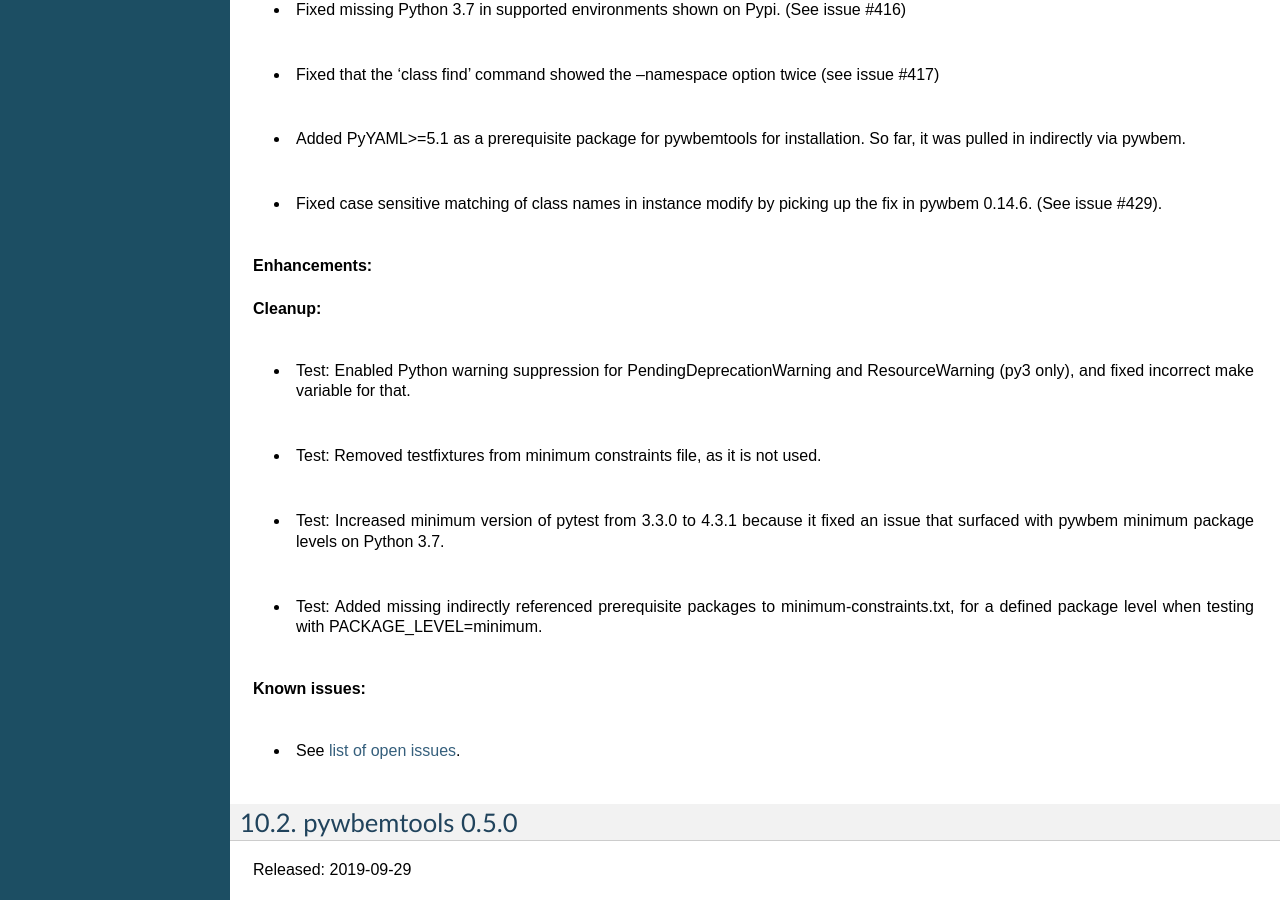
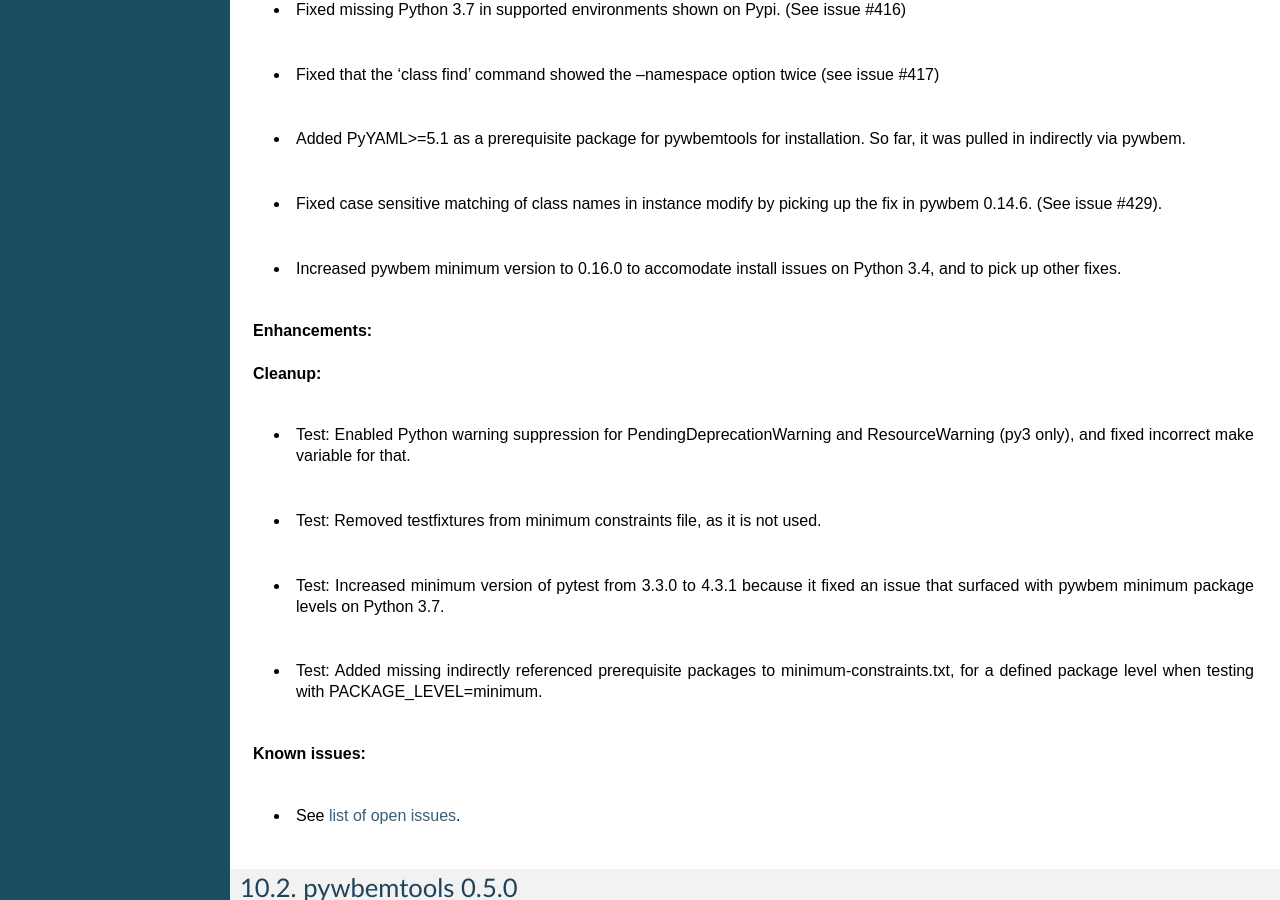
Before and after one commit to pywbem/pywbemtools, a Sphinx documentation site: the page built from docs/changes.rst, in a window 1280 px wide and 900 px high, scrolled down 450 px. Built offline with Sphinx 7.4.7, drawn with Linux system fonts in a browser that asks for light colours; the version number could not be read and is left out.

Commit message:
Fix pywbemtools install issue on Python 3.4
Details:

* Increased pywbem minimum version to 0.16.0 because it addresses the
  pywbem install issue on Python 3.4.

* Since pywbemtools has a direct dependency on PyYAML, this change applies
  the same fix as pywbem applied, i.e. to pin the PyYAML version to <5.3
  when on Python 3.4.

Signed-off-by: Andreas Maier <andreas.r.maier@gmx.de>

```diff
--- a/docs/changes.rst
+++ b/docs/changes.rst
@@ -33,6 +33,9 @@
 * Fixed case sensitive matching of class names in instance modify by
   picking up the fix in pywbem 0.14.6. (See issue #429).
 
+* Increased pywbem minimum version to 0.16.0 to accomodate install issues
+  on Python 3.4, and to pick up other fixes.
+
 **Enhancements:**
 
 **Cleanup:**
--- a/minimum-constraints.txt
+++ b/minimum-constraints.txt
@@ -44,7 +44,7 @@
 
 # Direct dependencies for install (must be consistent with requirements.txt)
 
-pywbem==0.14.6
+pywbem==0.16.0
 
 pbr==1.10.0
 six==1.10.0
```
Also changed, not shown: requirements.txt (+5 -2 lines).
